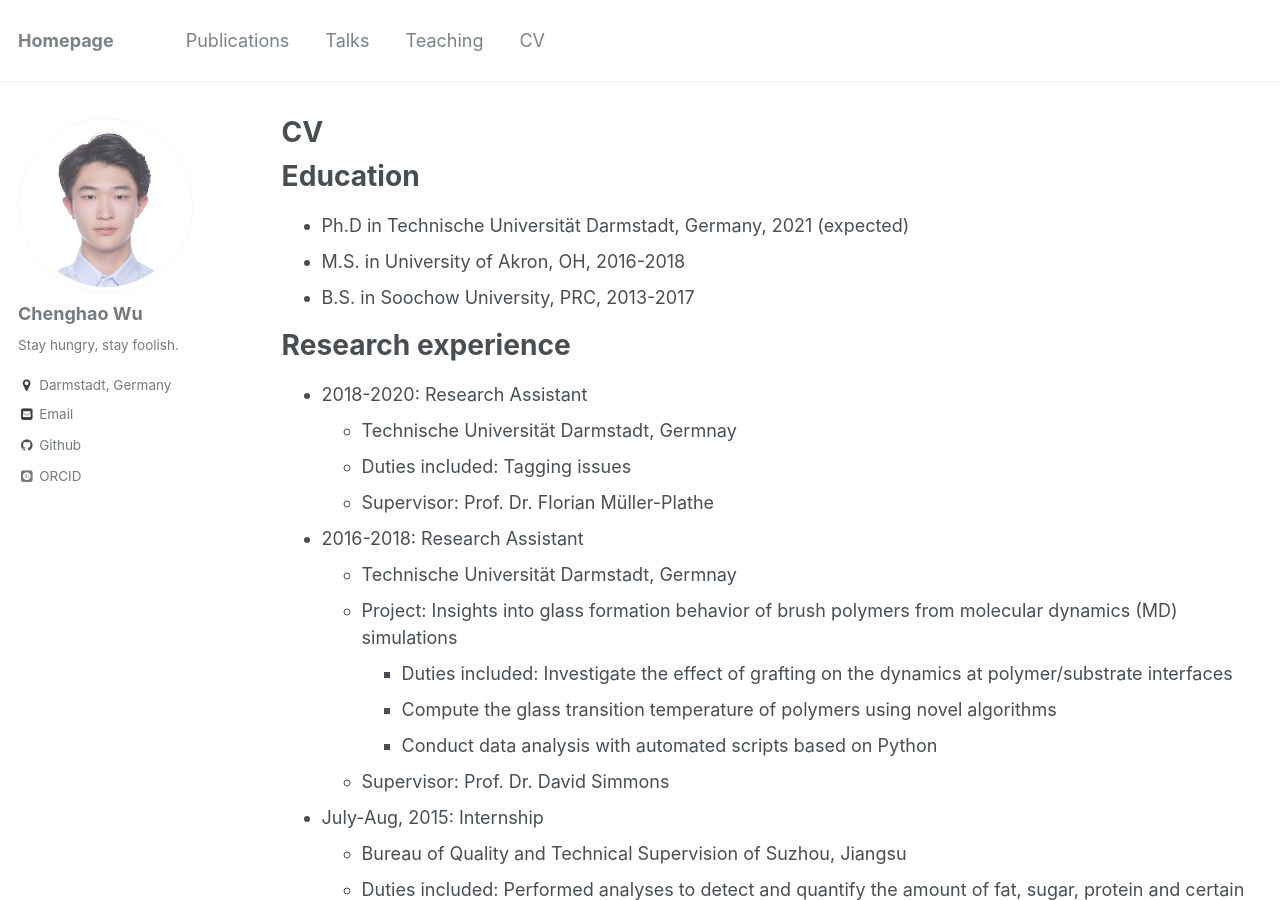
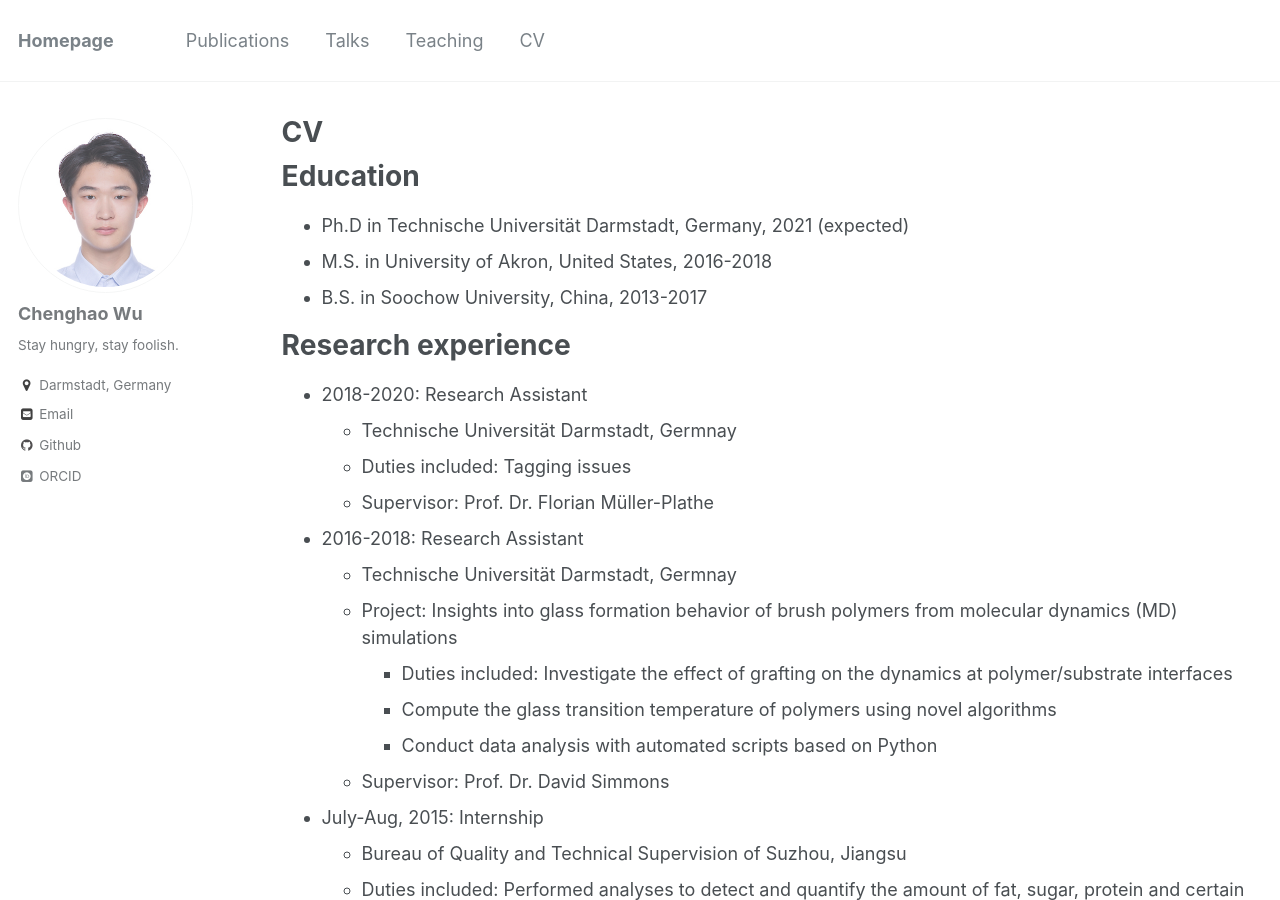
Before and after one commit to Chenghao-Wu/Chenghao-Wu.github.io, a Jekyll site: the page built from _pages/cv.md, in a window 1280 px wide and 900 px high. Built offline with Jekyll 4.4.1, drawn with Linux system fonts in a browser that asks for light colours; some web fonts are replaced; a file with an impossible date is left out.

Commit message:
update 11

```diff
--- a/_pages/cv.md
+++ b/_pages/cv.md
@@ -13,8 +13,8 @@ Education
 ======
 
 * Ph.D in Technische Universität Darmstadt, Germany, 2021 (expected)
-* M.S. in University of Akron, OH, 2016-2018
-* B.S. in Soochow University, PRC, 2013-2017
+* M.S. in University of Akron, United States, 2016-2018
+* B.S. in Soochow University, China, 2013-2017
 
 Research experience
 ======
```
Also changed, not shown: 1 other file.
